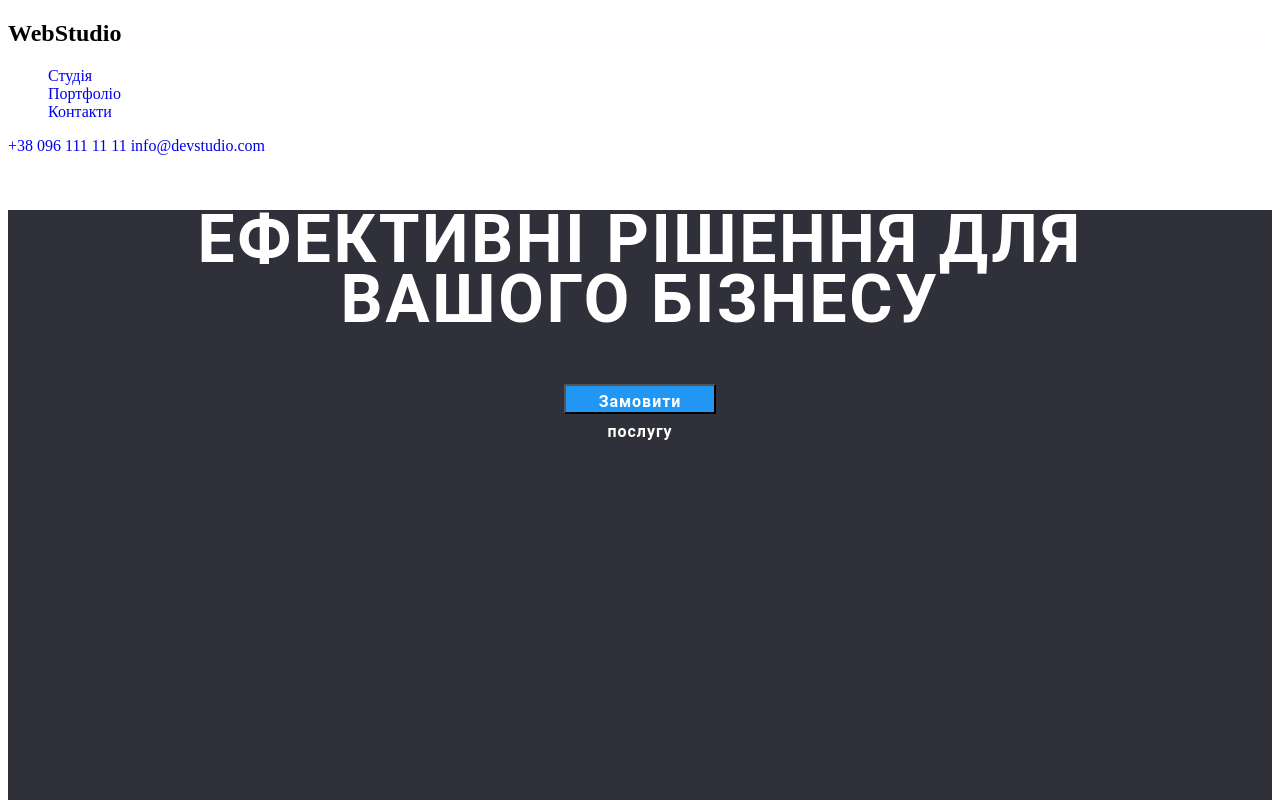
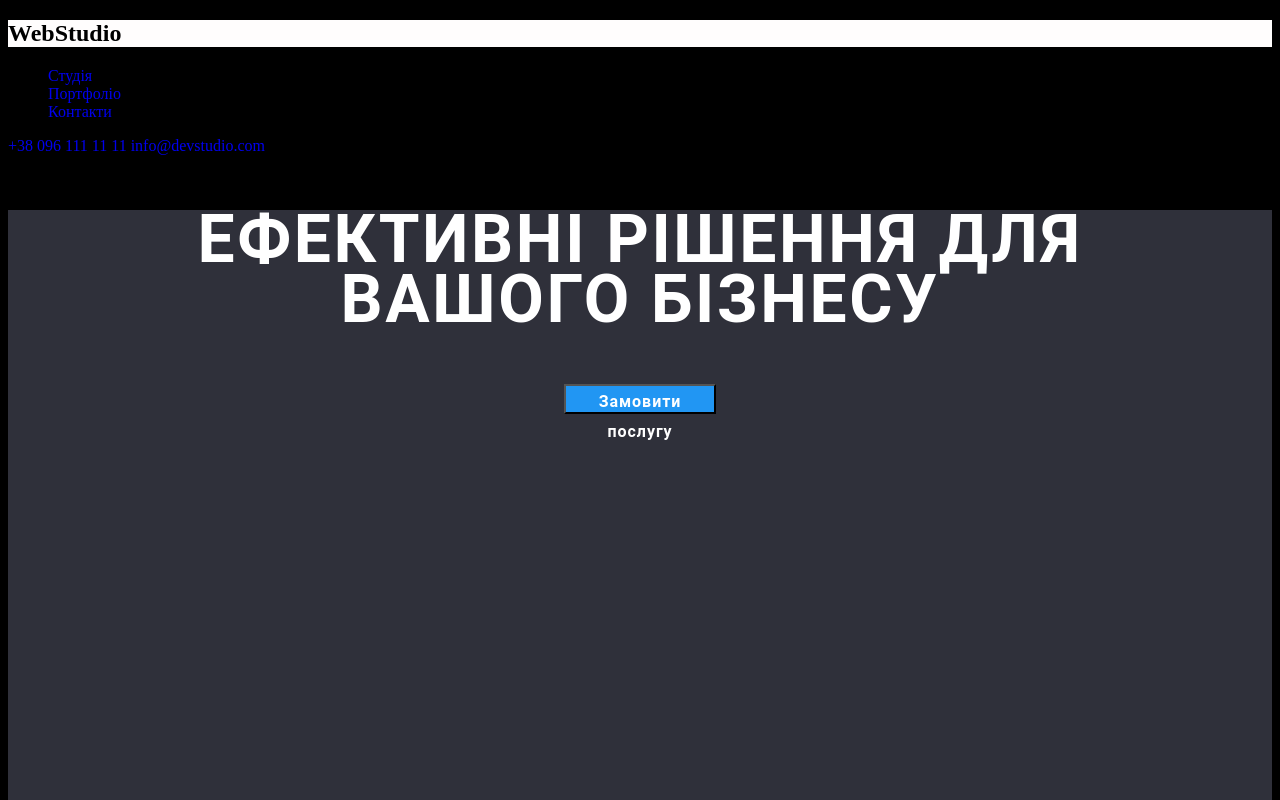
Before and after one commit to arinagalkina/WebStudio-1, a plain HTML site: page index.html in a window 1280 px wide. Shown: the top 800 px of the page. Drawn offline with Linux system fonts and the light colour scheme.

Commit message:
change style

```diff
--- a/css/style.css
+++ b/css/style.css
@@ -9,10 +9,11 @@ h1 {
 h2 {
     background-color:  #fffdfd;
 }
-body header {
-    background-color:  #FFFFFF;
 
 
+
+body {
+    background-color: black;
 }
 
 a:hover {
```
